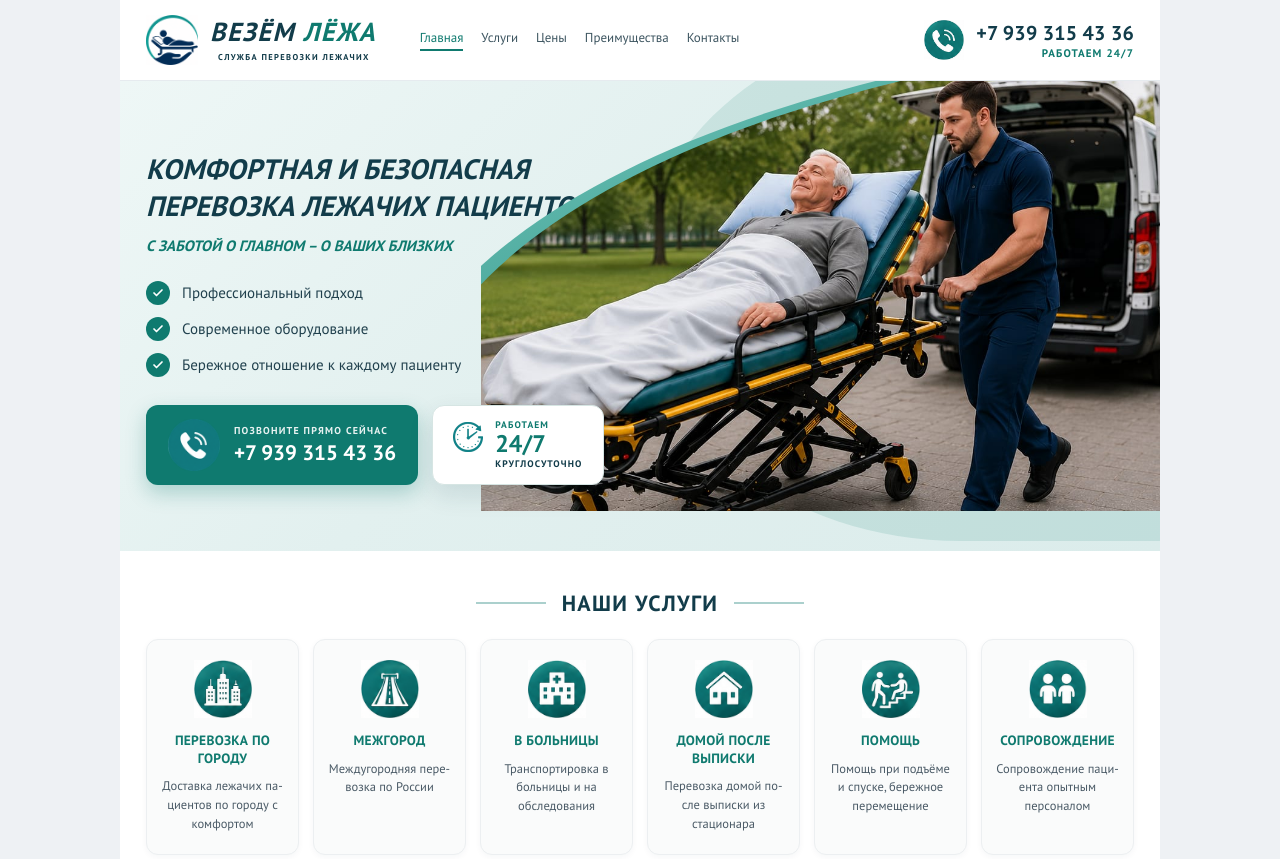
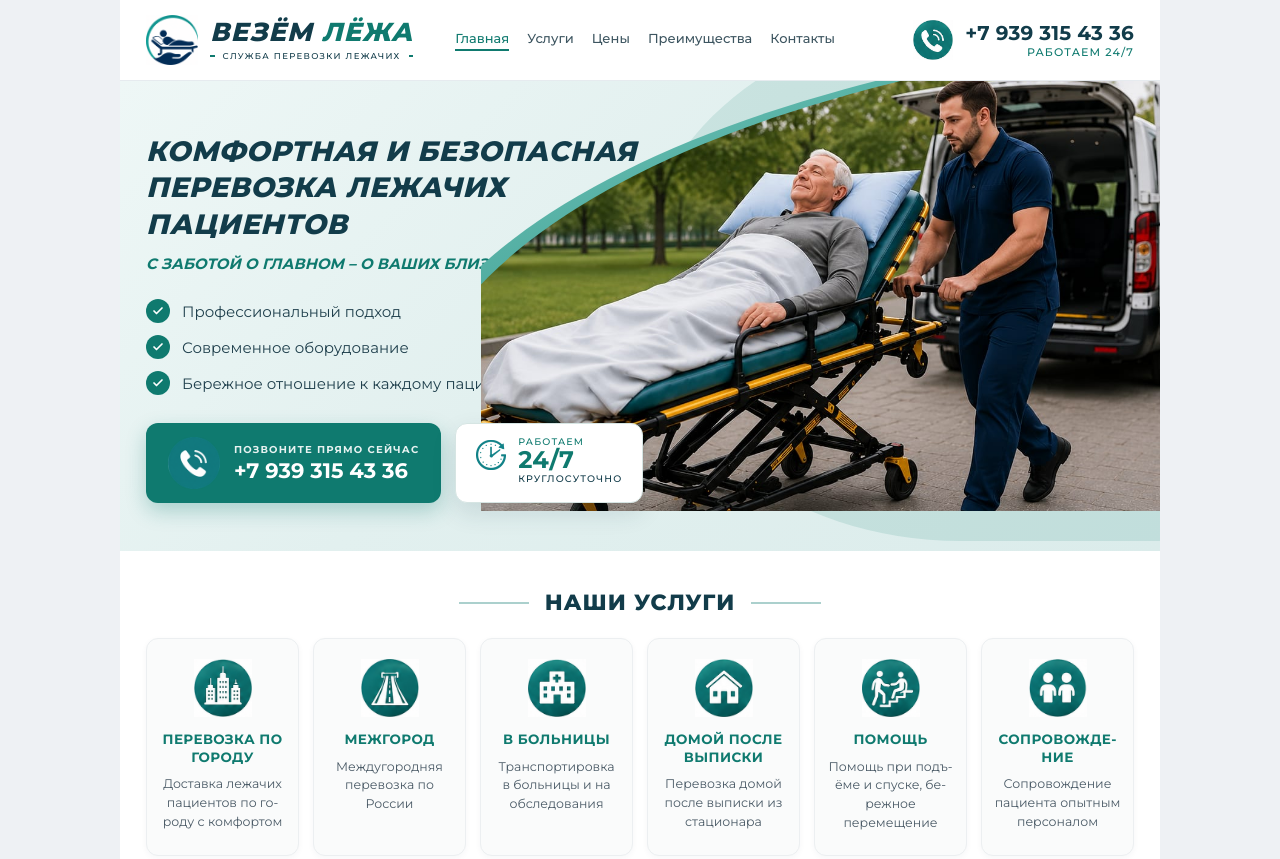
Before and after one commit to mihailburmasov/Ayrat_Services, a plain HTML site: page index.html in a window 1280 px wide. Shown: the top 859 px of the page. Drawn offline with Linux system fonts and the light colour scheme.

Commit message:
Switch site-wide font from PT Sans to Montserrat with weight scale
Headings/buttons 700-800, price digits 900, nav/labels 500, body text
stays regular 400 (inherited).

```diff
--- a/css/style.css
+++ b/css/style.css
@@ -26,7 +26,7 @@
 html { scroll-behavior: smooth; }
 
 body {
-  font-family: 'PT Sans', Helvetica, Arial, sans-serif;
+  font-family: 'Montserrat', Helvetica, Arial, sans-serif;
   background: var(--page-bg);
   color: #123;
 }
@@ -51,8 +51,8 @@ ul { list-style: none; }
   gap: 16px;
   margin-bottom: 22px;
   font-size: 22px;
-  font-weight: 700;
-  letter-spacing: 0.06em;
+  font-weight: 800;
+  letter-spacing: 0.04em;
   color: var(--navy);
 }
 .section-title::before,
@@ -94,9 +94,9 @@ ul { list-style: none; }
 .logo-title {
   display: block;
   font-size: 26px;
-  font-weight: 700;
+  font-weight: 800;
   font-style: italic;
-  letter-spacing: 0.06em;
+  letter-spacing: 0.04em;
   line-height: 1;
   color: var(--navy);
   white-space: nowrap;
@@ -111,7 +111,7 @@ ul { list-style: none; }
 .logo-line { height: 2px; flex: 1; background: var(--teal); }
 .logo-sub {
   font-size: 8.5px;
-  font-weight: 700;
+  font-weight: 500;
   letter-spacing: 0.16em;
   color: var(--navy);
   white-space: nowrap;
@@ -121,7 +121,7 @@ ul { list-style: none; }
   display: flex;
   gap: 18px;
   font-size: 13px;
-  font-weight: 400;
+  font-weight: 500;
   color: var(--nav-text);
   margin-left: 6px;
   white-space: nowrap;
@@ -149,7 +149,7 @@ ul { list-style: none; }
   letter-spacing: 0.01em; white-space: nowrap;
 }
 .phone-text small {
-  font-size: 11px; font-weight: 600; letter-spacing: 0.1em; color: var(--teal);
+  font-size: 11px; font-weight: 500; letter-spacing: 0.1em; color: var(--teal);
 }
 
 .nav-toggle {
@@ -189,10 +189,10 @@ ul { list-style: none; }
 .hero-text h1 {
   font-size: 28px;
   line-height: 1.3;
-  font-weight: 700;
+  font-weight: 800;
   font-style: italic;
   color: var(--navy);
-  letter-spacing: 0.005em;
+  letter-spacing: 0.02em;
 }
 .hero-subtitle {
   margin-top: 12px;
@@ -228,7 +228,7 @@ ul { list-style: none; }
 .btn-call-icon { flex: none; }
 .hours-icon { flex: none; }
 .btn-call:hover { background: var(--teal-hover); color: #fff; }
-.btn-call-label { display: block; font-size: 10px; font-weight: 600; letter-spacing: 0.12em; opacity: 0.9; }
+.btn-call-label { display: block; font-size: 10px; font-weight: 700; letter-spacing: 0.12em; opacity: 0.9; }
 .btn-call-number { display: block; font-size: 21px; font-weight: 700; margin-top: 2px; }
 
 .hero-hours-card {
@@ -245,7 +245,7 @@ ul { list-style: none; }
 }
 .hours-icon { margin-top: 4px; }
 .hours-text { display: flex; flex-direction: column; }
-.hours-text small { font-size: 9.5px; font-weight: 600; letter-spacing: 0.12em; color: var(--navy); }
+.hours-text small { font-size: 9.5px; font-weight: 500; letter-spacing: 0.12em; color: var(--navy); }
 .hours-text small:first-of-type { color: var(--teal); }
 .hours-text strong { font-size: 24px; font-weight: 700; color: var(--teal); line-height: 1.1; }
 
@@ -294,7 +294,7 @@ ul { list-style: none; }
 }
 .service-card:hover { box-shadow: 0 8px 18px rgba(18, 60, 74, 0.10); transform: translateY(-2px); }
 .service-icon { width: 58px; height: 58px; margin: 0 auto 14px; }
-.service-card h3 { font-size: 13.5px; font-weight: 700; letter-spacing: 0.02em; color: var(--teal); line-height: 1.3; }
+.service-card h3 { font-size: 13.5px; font-weight: 700; letter-spacing: 0.03em; color: var(--teal); line-height: 1.3; }
 .service-card p { margin-top: 9px; font-size: 12.5px; line-height: 1.5; color: var(--text-body); }
 
 /* ===== Prices ===== */
@@ -315,7 +315,7 @@ ul { list-style: none; }
 .price-overlay-road { background: linear-gradient(90deg, rgba(230,241,236,.94) 0%, rgba(230,241,236,.74) 45%, rgba(230,241,236,.15) 100%); }
 .price-content { position: relative; }
 .price-content h3 { font-size: 19px; font-weight: 700; letter-spacing: 0.04em; color: #12525c; }
-.price-value { margin-top: 6px; color: #0d5f57; font-size: 44px; font-weight: 700; letter-spacing: -0.01em; }
+.price-value { margin-top: 6px; color: #0d5f57; font-size: 44px; font-weight: 900; letter-spacing: -0.01em; }
 .price-value span { font-size: 17px; font-weight: 700; }
 .price-content p { margin-top: 8px; font-size: 12.5px; line-height: 1.5; color: var(--text-alt); }
 
@@ -334,7 +334,7 @@ ul { list-style: none; }
 }
 .advantage-card:hover { box-shadow: 0 8px 18px rgba(18, 60, 74, 0.10); }
 .adv-icon { width: 50px; height: 50px; margin: 0 auto 12px; }
-.advantage-card h3 { font-size: 11px; font-weight: 700; letter-spacing: 0.01em; color: var(--teal); line-height: 1.35; }
+.advantage-card h3 { font-size: 11px; font-weight: 700; letter-spacing: 0.02em; color: var(--teal); line-height: 1.35; }
 .advantage-card p { margin-top: 8px; font-size: 10.5px; line-height: 1.5; color: var(--text-body); }
 
 /* ===== How we work ===== */
@@ -378,16 +378,16 @@ ul { list-style: none; }
 .logo-icon-footer { width: 46px; height: 46px; }
 .logo-title-footer { color: #fff; }
 .logo-title-alt-footer { color: var(--teal-light); }
-.logo-sub-footer { display: block; font-size: 7.5px; letter-spacing: 0.16em; color: var(--footer-text3); margin-top: 4px; }
+.logo-sub-footer { display: block; font-size: 7.5px; font-weight: 500; letter-spacing: 0.16em; color: var(--footer-text3); margin-top: 4px; }
 .footer-brand p { margin-top: 16px; font-size: 12px; line-height: 1.6; color: var(--footer-text2); }
 
 .footer-contacts { display: flex; flex-direction: column; gap: 14px; }
-.footer-contacts p { display: flex; align-items: center; gap: 12px; font-size: 13px; color: var(--footer-text); }
-.footer-contacts p a { font-size: 15px; font-weight: 600; color: #fff; }
+.footer-contacts p { display: flex; align-items: center; gap: 12px; font-size: 13px; font-weight: 500; color: var(--footer-text); }
+.footer-contacts p a { font-size: 15px; font-weight: 700; color: #fff; }
 .f-icon { width: 26px; height: 26px; flex: none; }
 
 .footer-cta { background: var(--teal); border-radius: 14px; padding: 18px 22px; text-align: center; }
-.cta-label { font-size: 14px; font-weight: 700; letter-spacing: 0.08em; color: #fff; }
+.cta-label { font-size: 14px; font-weight: 700; letter-spacing: 0.06em; color: #fff; }
 .cta-row { display: flex; align-items: center; justify-content: center; gap: 14px; margin-top: 10px; }
 .cta-icon {
   width: 42px; height: 42px;
@@ -398,7 +398,7 @@ ul { list-style: none; }
 }
 .cta-phone { font-size: 27px; font-weight: 700; color: #fff; letter-spacing: 0.01em; white-space: nowrap; }
 .cta-phone:hover { color: #fff; opacity: 0.9; }
-.cta-note { margin-top: 8px; font-size: 12px; font-weight: 600; letter-spacing: 0.06em; color: #d6f0ec; }
+.cta-note { margin-top: 8px; font-size: 12px; font-weight: 700; letter-spacing: 0.06em; color: #d6f0ec; }
 
 .footer-bottom { margin-top: 24px; padding-top: 18px; border-top: 1px solid rgba(255,255,255,0.1); text-align: center; }
 .footer-bottom p { font-size: 12px; color: var(--footer-text3); }
--- a/index.html
+++ b/index.html
@@ -7,7 +7,7 @@
 <meta name="description" content="Комфортная и безопасная перевозка лежачих пациентов по городу и межгороду. Работаем 24/7. Звоните: +7 939 315 43 36">
 <link rel="preconnect" href="https://fonts.googleapis.com">
 <link rel="preconnect" href="https://fonts.gstatic.com" crossorigin>
-<link href="https://fonts.googleapis.com/css2?family=PT+Sans:wght@400;700&display=swap" rel="stylesheet">
+<link href="https://fonts.googleapis.com/css2?family=Montserrat:wght@400;500;600;700;800;900&display=swap" rel="stylesheet">
 <link rel="stylesheet" href="css/style.css">
 </head>
 <body>
```
